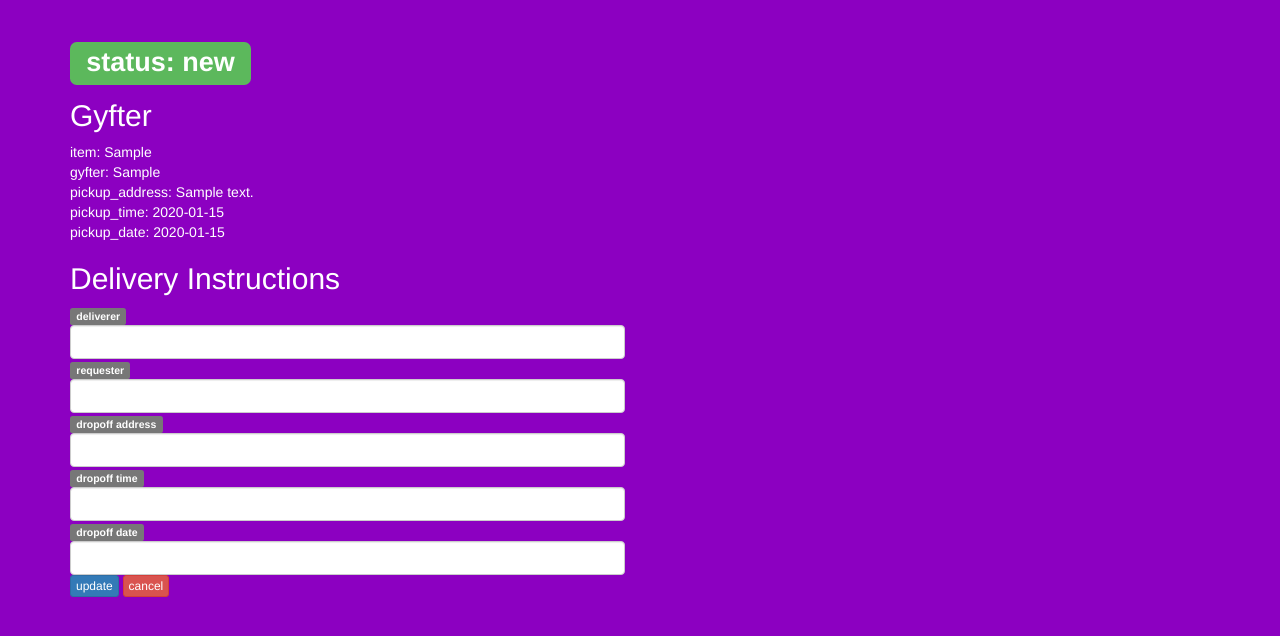
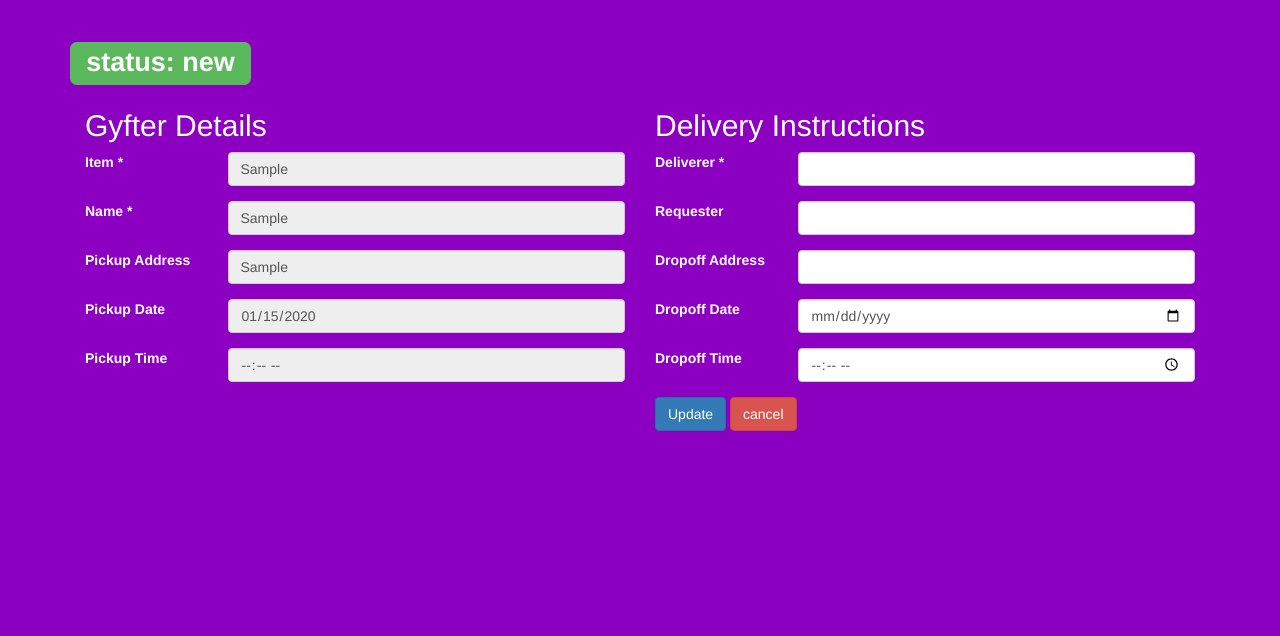
Before and after one commit to jasonleonhard/gyfted, a Flask app: page /view?tid=1&status=new&action=update in a window 1280 px wide. Shown: the part 51-687 px from the top of the page. Run offline with Flask 2, Linux system fonts and the light colour scheme; tables that the repository leaves empty hold one stand-in row (values such as "Sample post"); some libraries are stand-ins or nearby versions.

Commit message:
Redesign form

```diff
--- a/templates/status_ready.html
+++ b/templates/status_ready.html
@@ -3,42 +3,88 @@
 <div class="container">
 
     {% if ticket %}
-    <div class="row">
-        <div class="col-md-6">
-            <h1><span class="label label-success">status: {{ ticket.status }}</span></h1>
+    <h1>
+        <span class="label label-success">status: {{ ticket.status }}</span>
+    </h1>
 
-            <h2>Gyfter</h2>
-            <div>item: {{ticket.item}}</div>
-            <div>gyfter: {{ticket.gyfter}}</div>
-            <div>pickup_address: {{ticket.pickup_address}}</div>
-            <div>pickup_time: {{ticket.pickup_time}}</div>
-            <div>pickup_date: {{ticket.pickup_date}}</div>
+    <div class="col-md-6">
+        <h2>Gyfter Details</h2>
+        <div class="form-group row">
+            <label for="item" class="col-sm-3 col-form-label">Item *</label>
+            <div class="col-sm-9">
+                <input class="form-control" type="text" id="item" name="item" readonly required value={{ticket.item}}>
+            </div>
+        </div>
+        <div class="form-group row">
+            <label for="gyfter" class="col-sm-3 col-form-label">Name *</label>
+            <div class="col-sm-9">
+                <input class="form-control" type="text" id="gyfter" name="gyfter" readonly required value={{ticket.gyfter}}>
+            </div>
+        </div>
+        <div class="form-group row">
+            <label for="pickup_address" class="col-sm-3 col-form-label">Pickup Address</label>
+            <div class="col-sm-9">
+                <input class="form-control" type="text" id="pickup_address" name="pickup_address" readonly value={{ticket.pickup_address}}>
+            </div>
+        </div>
+        <div class="form-group row">
+            <label for="pickup_date" class="col-sm-3 col-form-label">Pickup Date</label>
+            <div class="col-sm-9">
+                <input class="form-control" type="date" id="pickup_date" name="pickup_date" readonly value={{ticket.pickup_date}}>
+            </div>
+        </div>
+        <div class="form-group row">
+            <label for="pickup_time" class="col-sm-3 col-form-label">Pickup Time</label>
+            <div class="col-sm-9">
+                <input class="form-control" type="time" id="pickup_time" name="pickup_time" readonly value={{ticket.pickup_time}}>
+            </div>
+        </div>
+    </div>
 
+    <div class="col-md-6">
+        <form action="/view?tid={{ ticket.tid }}&status=ready" method="POST">
             <h2>Delivery Instructions</h2>
-            <form action="/view?tid={{ ticket.tid }}&status=ready" method="POST">
-                <span class="label label-default">deliverer</span>
-                <input class="form-control" type="text" name="deliverer" value={{deliverer}}>
 
-                <span class="label label-default">requester</span>
-                <input class="form-control" type="text" name="requester" value={{requester}}>
+            <div class="form-group row">
+                <label for="deliverer" class="col-sm-3 col-form-label">Deliverer *</label>
+                <div class="col-sm-9">
+                    <input class="form-control" type="text" id="deliverer" name="deliverer" value={{deliverer}}>
+                </div>
+            </div>
+            <div class="form-group row">
+                <label for="requester" class="col-sm-3 col-form-label">Requester</label>
+                <div class="col-sm-9">
+                    <input class="form-control" type="text" id="requester" name="requester" value={{requester}}>
+                </div>
+            </div>
+            <div class="form-group row">
+                <label for="dropoff_address" class="col-sm-3 col-form-label">Dropoff Address</label>
+                <div class="col-sm-9">
+                    <input class="form-control" type="text" id="dropoff_address" name="dropoff_address" value={{dropoff_address}}>
+                </div>
+            </div>
+            <div class="form-group row">
+                <label for="dropoff_date" class="col-sm-3 col-form-label">Dropoff Date</label>
+                <div class="col-sm-9">
+                    <input class="form-control" type="date" id="dropoff_date" name="dropoff_date" value={{dropoff_date}}>
+                </div>
+            </div>
+            <div class="form-group row">
+                <label for="dropoff_time" class="col-sm-3 col-form-label">Dropoff Time</label>
+                <div class="col-sm-9">
+                    <input class="form-control" type="time" id="dropoff_time" name="dropoff_time" value={{dropoff_time}}>
+                </div>
+            </div>
 
-                <span class="label label-default">dropoff address</span>
-                <input class="form-control" type="text" name="dropoff_address" value={{dropoff_address}}>
+            <!-- update button -->
+            <button type="submit" class="btn btn-primary">Update</button>
 
-                <span class="label label-default">dropoff time</span>
-                <input class="form-control" type="text" name="dropoff_time" value={{dropoff_time}}>
+            <!-- cancel button -->
+            <a href="/view?tid={{ ticket.tid }}">
+                <div class="btn btn-danger">cancel</div>
+            </a>
 
-                <span class="label label-default">dropoff date</span>
-                <input class="form-control" type="text" name="dropoff_date" value={{dropoff_date}}>
-
-                <input class="btn btn-primary btn-xs fresh" type="submit" value="update">
-
-                <!-- cancel button -->
-                <a href="/view?tid={{ ticket.tid }}">
-                    <div class="btn btn-danger btn-xs">cancel</div>
-                </a>
-            </form>
-        </div>
+        </form>
     </div>
     {% endif %}
 
```
